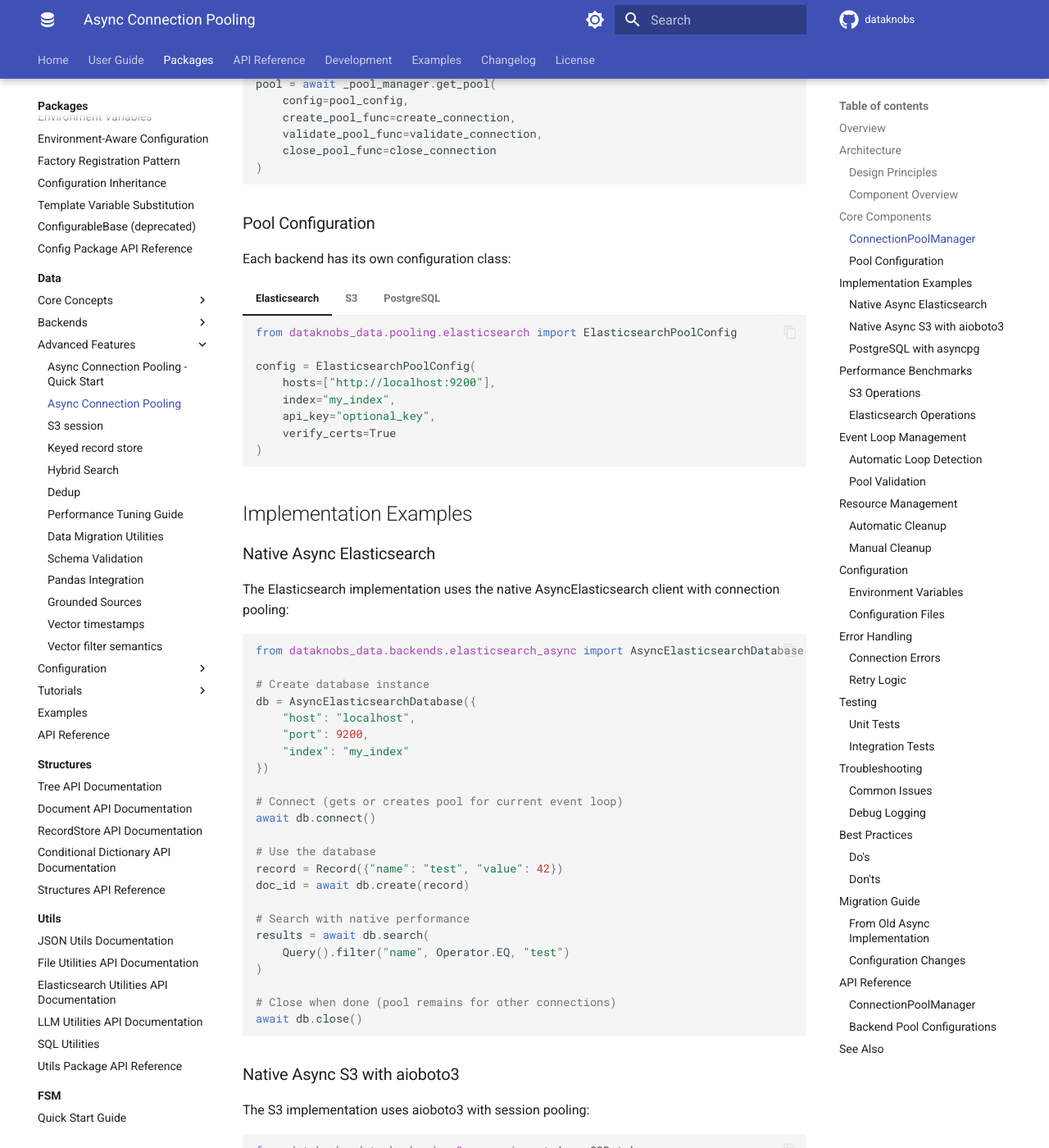
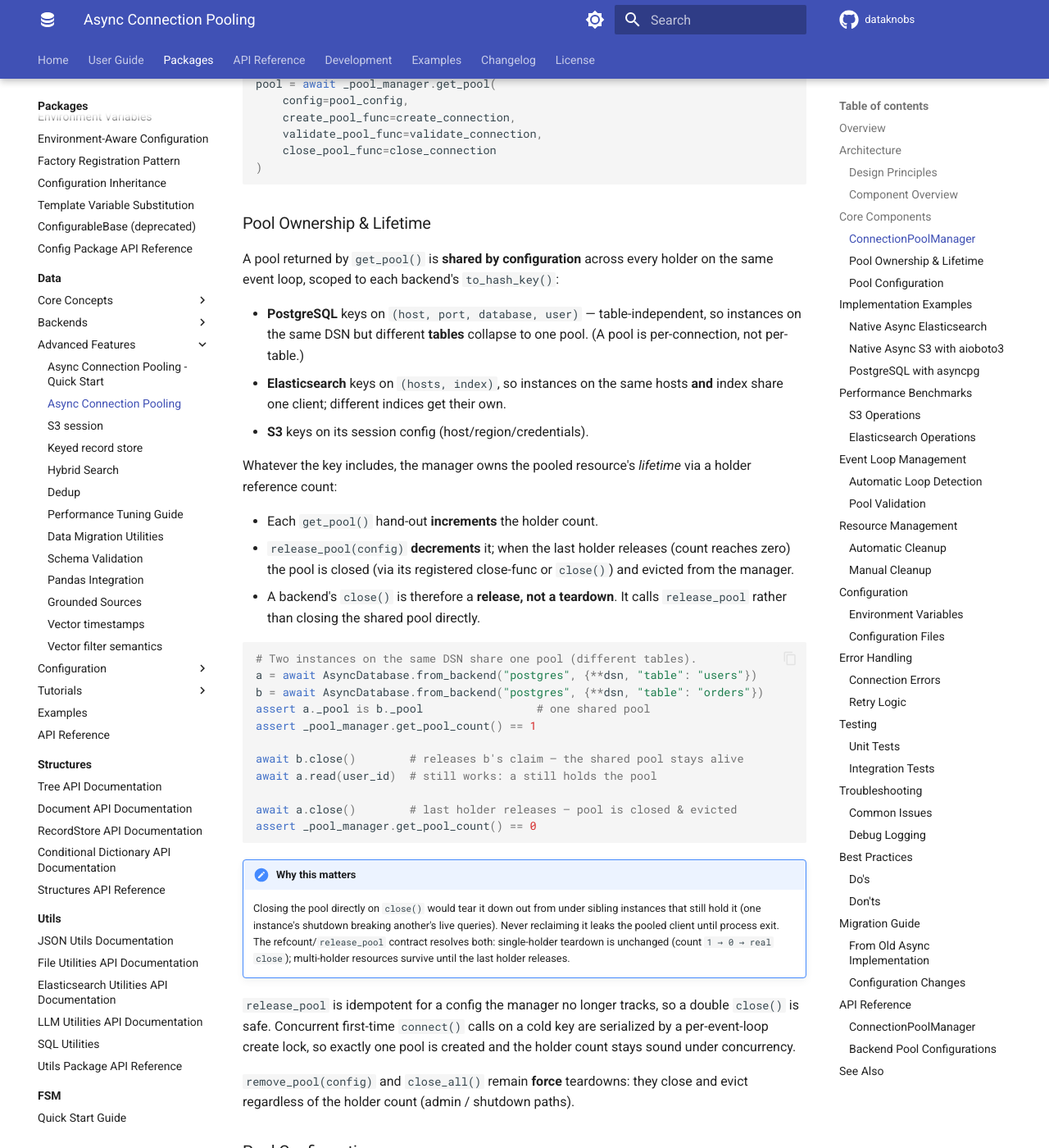
Before and after one commit to KBS-Labs/dataknobs, an MkDocs documentation site: the page built from docs/packages/data/async-pooling.md, in a window 1280 px wide and 1400 px high, scrolled down 1910 px. Shown: the whole window at 82% size. Built offline with MkDocs 1.6.1 and Material for MkDocs 9.7.7, drawn with Linux system fonts in a browser that asks for light colours; comment, search, counter and statistics services are not loaded; some of the changed text lies outside the part shown.

Commit message:
docs(data): document connection-pool ownership contract
Document the shared-pool refcount/release ownership contract:

- MkDocs async-pooling: new Pool Ownership & Lifetime section with a
  per-backend breakdown of what each to_hash_key() covers (Postgres
  table-independent; ES on hosts+index; S3 on session config), the
  release-not-teardown semantics, release_pool in the API reference, and
  corrected manual-cleanup guidance.
- Package ARCHITECTURE: pool-ownership note under Connection Pooling.
- CHANGELOG: Unreleased -> Fixed entry (end-state phrasing).

Co-Authored-By: Claude Opus 4.8 (1M context) <noreply@anthropic.com>

````diff
--- a/docs/packages/data/async-pooling.md
+++ b/docs/packages/data/async-pooling.md
@@ -69,6 +69,60 @@ pool = await _pool_manager.get_pool(
     close_pool_func=close_connection
 )
 ```
+
+### Pool Ownership & Lifetime
+
+A pool returned by `get_pool()` is **shared by configuration** across
+every holder on the same event loop, scoped to each backend's
+`to_hash_key()`:
+
+- **PostgreSQL** keys on `(host, port, database, user)` — table-independent,
+  so instances on the same DSN but different **tables** collapse to one
+  pool. (A pool is per-connection, not per-table.)
+- **Elasticsearch** keys on `(hosts, index)`, so instances on the same
+  hosts **and** index share one client; different indices get their own.
+- **S3** keys on its session config (host/region/credentials).
+
+Whatever the key includes, the manager owns the pooled resource's
+*lifetime* via a holder reference count:
+
+- Each `get_pool()` hand-out **increments** the holder count.
+- `release_pool(config)` **decrements** it; when the last holder
+  releases (count reaches zero) the pool is closed (via its registered
+  close-func or `close()`) and evicted from the manager.
+- A backend's `close()` is therefore a **release, not a teardown**. It
+  calls `release_pool` rather than closing the shared pool directly.
+
+```python
+# Two instances on the same DSN share one pool (different tables).
+a = await AsyncDatabase.from_backend("postgres", {**dsn, "table": "users"})
+b = await AsyncDatabase.from_backend("postgres", {**dsn, "table": "orders"})
+assert a._pool is b._pool                 # one shared pool
+assert _pool_manager.get_pool_count() == 1
+
+await b.close()        # releases b's claim — the shared pool stays alive
+await a.read(user_id)  # still works: a still holds the pool
+
+await a.close()        # last holder releases — pool is closed & evicted
+assert _pool_manager.get_pool_count() == 0
+```
+
+!!! note "Why this matters"
+    Closing the pool directly on `close()` would tear it down out from
+    under sibling instances that still hold it (one instance's shutdown
+    breaking another's live queries). Never reclaiming it leaks the
+    pooled client until process exit. The refcount/`release_pool`
+    contract resolves both: single-holder teardown is unchanged (count
+    `1 → 0 → real close`); multi-holder resources survive until the last
+    holder releases.
+
+`release_pool` is idempotent for a config the manager no longer tracks,
+so a double `close()` is safe. Concurrent first-time `connect()` calls on
+a cold key are serialized by a per-event-loop create lock, so exactly one
+pool is created and the holder count stays sound under concurrency.
+
+`remove_pool(config)` and `close_all()` remain **force** teardowns: they
+close and evict regardless of the holder count (admin / shutdown paths).
 
 ### Pool Configuration
 
@@ -306,13 +360,17 @@ class ConnectionPoolManager:
 
 ### Manual Cleanup
 
-You can also manually clean up resources:
+You can also manually manage resources:
 
 ```python
-# Clean up specific pool
+# Release one holder's claim (the normal close path) — closes the pool
+# only when the last holder releases.
+await manager.release_pool(config)
+
+# Force-remove a specific pool, ignoring the holder count (admin/test).
 await manager.remove_pool(config)
 
-# Clean up all pools
+# Force-close all pools (shutdown path).
 await manager.close_all()
 
 # Check pool status
@@ -583,6 +641,7 @@ config = {
       show_source: true
       members:
         - get_pool
+        - release_pool
         - remove_pool
         - close_all
         - get_pool_count
````
Also changed, not shown: packages/data/CHANGELOG.md (+16 -0 lines), packages/data/docs/ARCHITECTURE.md (+19 -0 lines).
